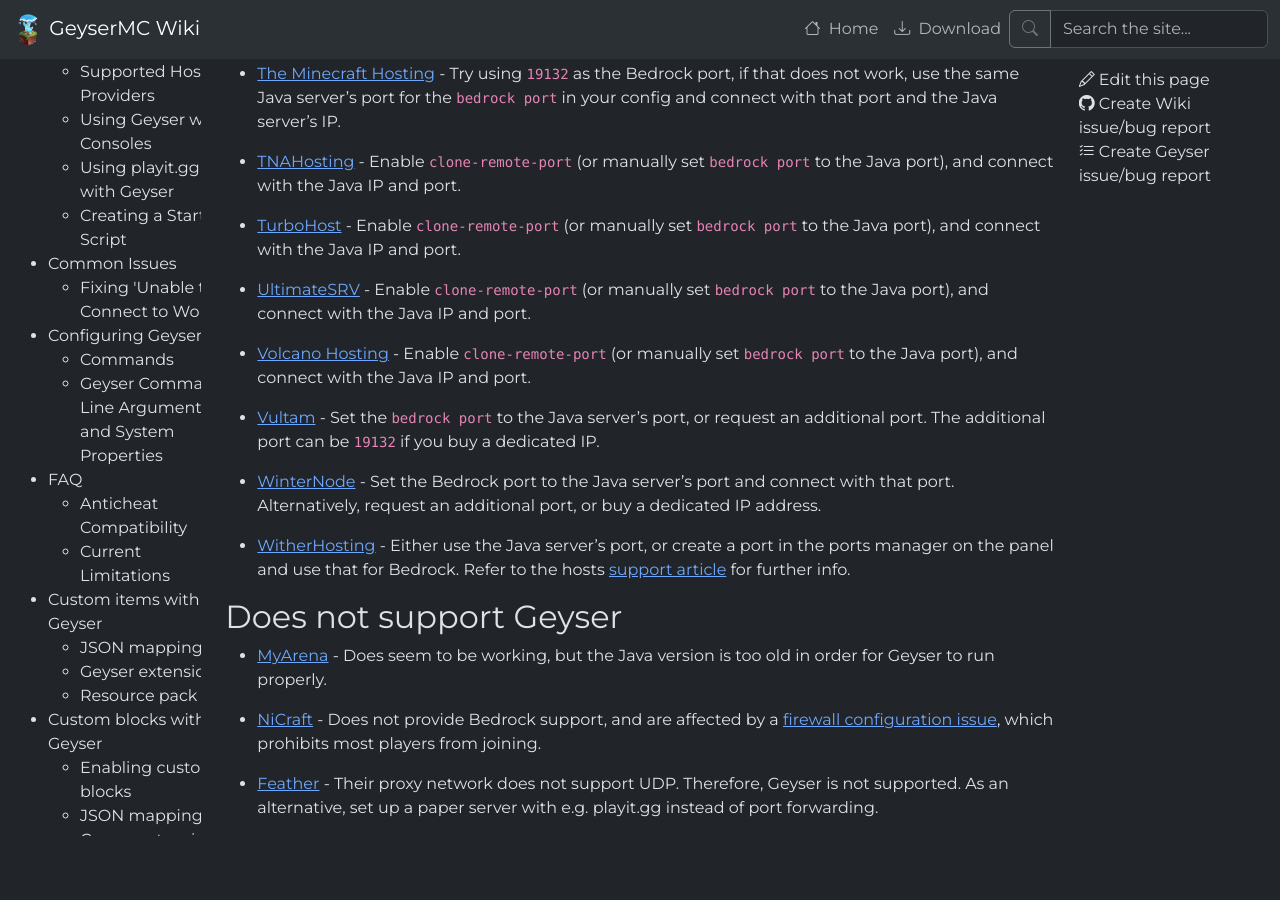
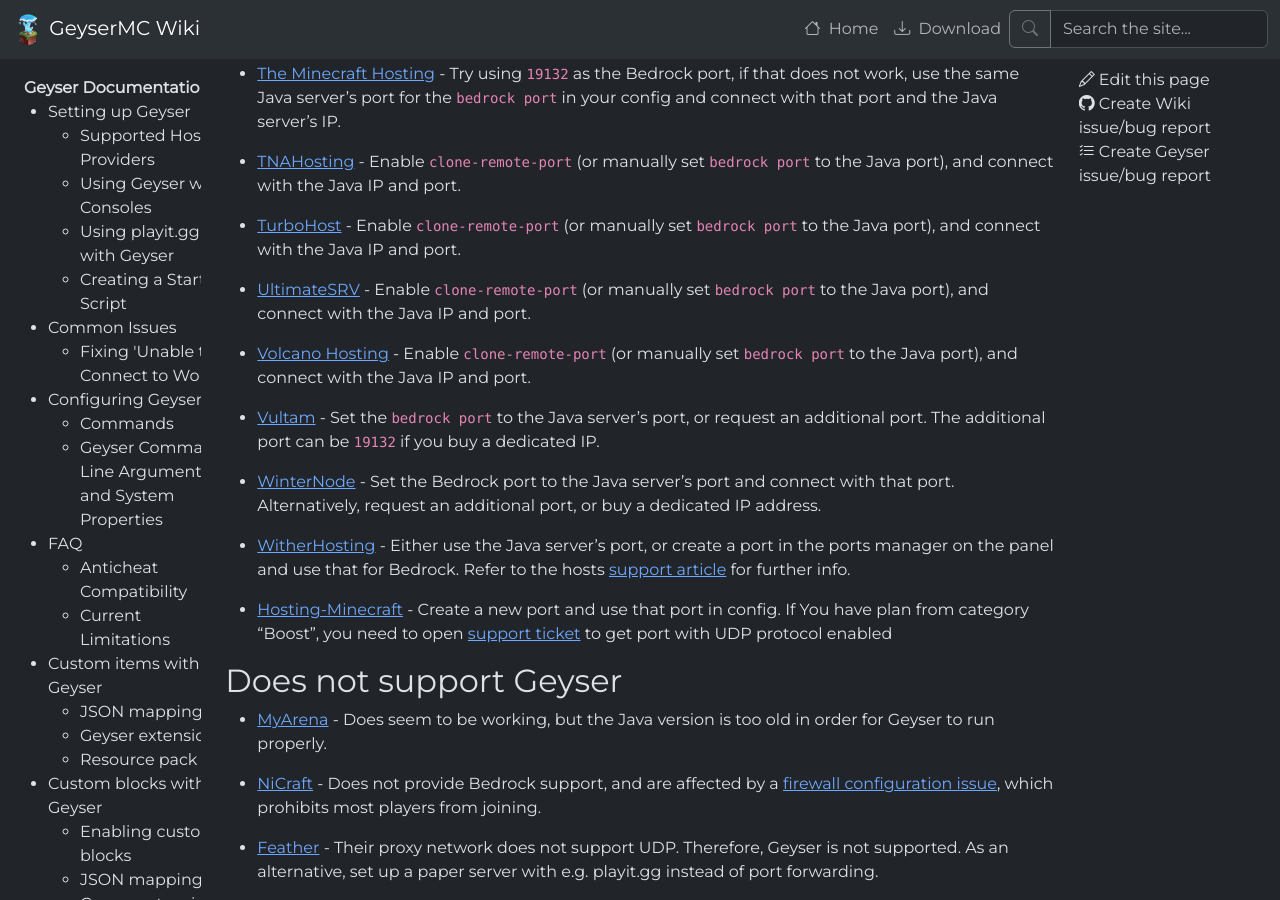
Before and after one commit to GeyserMC/GeyserWiki, a Jekyll site: the page built from _docs/geyser/supported-hosting-providers.md, in a window 1280 px wide and 900 px high, scrolled down 5635 px. Built offline with Jekyll 4.4.1, drawn with Linux system fonts in a browser that asks for light colours; before the commit the page ends 6471 px from its top, so only the background shows below that.

Commit message:
Update providers.json
Add a new Hosting provider

```diff
--- a/_data/providers.json
+++ b/_data/providers.json
@@ -409,6 +409,11 @@
       "name": "WitherHosting",
       "url": "https://witherhosting.com/",
       "description": "Either use the Java server's port, or create a port in the ports manager on the panel and use that for Bedrock. Refer to the hosts [support article](https://support.witherhosting.com/en/article/how-to-install-and-use-geysermc-1xn5l6v/) for further info."
+    },
+    {
+      "name": "Hosting-Minecraft",
+      "url:": "https://hosting-minecraft.pro/",
+      "description": "Create a new port and use that port in config. If You have plan from category \"Boost\", you need to open [support ticket](https://my.hosting-minecraft.pro/submitticket.php) to get port with UDP protocol enabled"
     }
   ],
   "no_support": [
```
